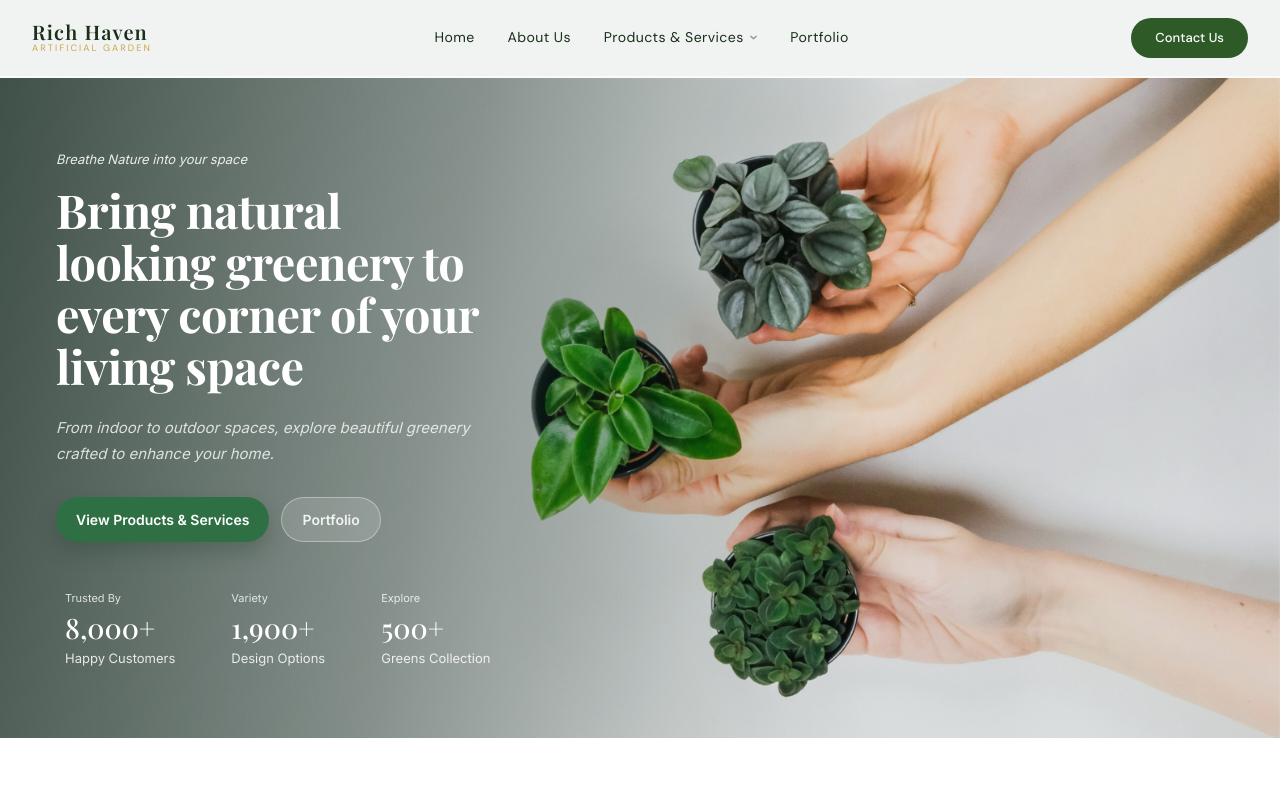
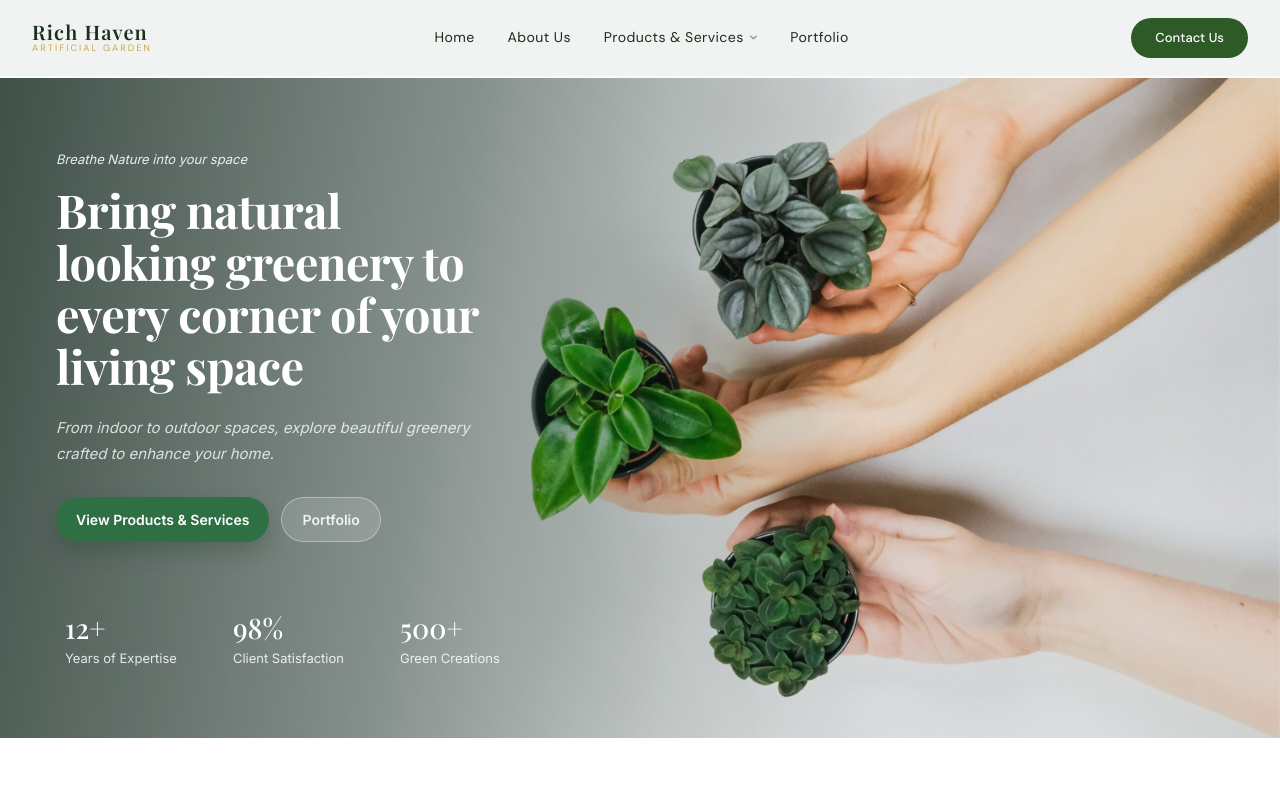
Before and after one commit to alexismierah/practice, a Next.js app in the folder rhe/: page / in a window 1280 px wide. Shown: the top 800 px of the page. Built offline with nearby package versions, Linux system fonts and the light colour scheme.

Commit message:
Update page.tsx

```diff
--- a/rhe/src/app/page.tsx
+++ b/rhe/src/app/page.tsx
@@ -4,9 +4,9 @@ import { CloudSun, Grid2x2, Leaf, ShieldCheck, ChevronDown } from "lucide-react"
 import { useState } from "react";
 
 const stats = [
-  { value: "8,000+", label: "Happy Customers", title: "Trusted By" },
-  { value: "1,900+", label: "Design Options", title: "Variety" },
-  { value: "500+", label: "Greens Collection", title: "Explore" },
+  { value: "12+", label: "Years of Expertise", title: "" },
+  { value: "98%", label: "Client Satisfaction", title: "" },
+  { value: "500+", label: "Green Creations", title: "" },
 ];
 
 const featuredPlants = [
```
